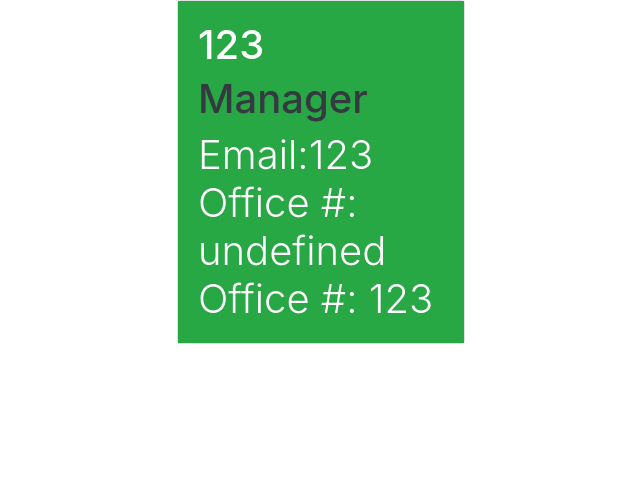
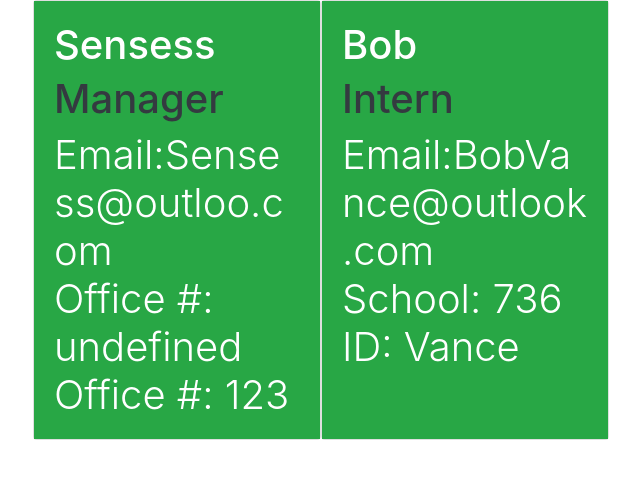
Before and after one commit to amadayasuki/TeamProfileGenerator, a website: page dist/index.html in a window 1280 px wide. Shown: the whole page, without its empty margins (319-959 px from the left). Drawn offline with nearby package versions, Linux system fonts and the light colour scheme.

Commit message:
Screenshot +ReadMe

```diff
--- a/dist/index.html
+++ b/dist/index.html
@@ -28,13 +28,27 @@
 
         <div class="card" style="width: 18rem;">
             <div class="card-body bg-success text-white">
-            <h1 class="card-title">123</h1>
+            <h1 class="card-title">Sensess</h1>
             <h1 class="card-subtitle mb-2 text-dark">Manager</h1>
             <p class="card-text font-weight-light">
 
-                    Email:123<br>
+                    Email:Sensess@outloo.com<br>
                     Office #: undefined<br>
                     Office #: 123<br>
+
+            </p>
+            </div>
+        </div>
+
+        <div class="card" style="width: 18rem;">
+            <div class="card-body bg-success text-white">
+            <h1 class="card-title">Bob</h1>
+            <h1 class="card-subtitle mb-2 text-dark">Intern</h1>
+            <p class="card-text font-weight-light">
+
+                Email:BobVance@outlook.com<br>
+                School: 736<br>
+                ID: Vance<br>
 
             </p>
             </div>
```
Also changed, not shown: Screenshot.png (added).
